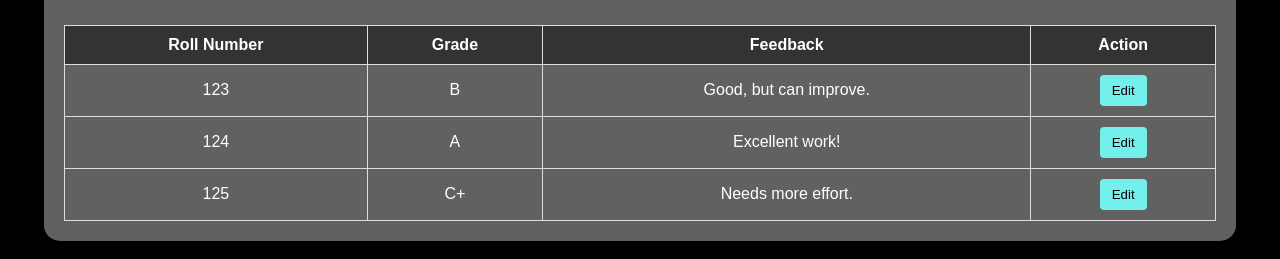
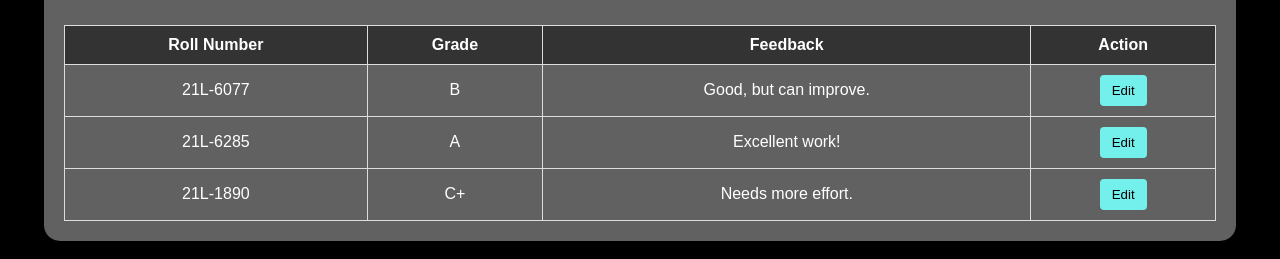
Before and after one commit to MianHadihehe/SmartTA, a React (Vite) app in the folder SmartTA-frontend/: page /teacher-grades in a window 1280 px wide. Shown: the part 270-529 px from the top of the page. Built offline with nearby package versions, Linux system fonts and the light colour scheme.

Commit message:
dummy buttons flow

```diff
--- a/SmartTA-frontend/src/components/TeacherGradesPage.jsx
+++ b/SmartTA-frontend/src/components/TeacherGradesPage.jsx
@@ -12,9 +12,9 @@ const TeacherGradesPage = () => {
 
   // Mock initial grades provided by AI
   const [grades, setGrades] = useState([
-    { rollNumber: '123', grade: 'B', feedback: 'Good, but can improve.' },
-    { rollNumber: '124', grade: 'A', feedback: 'Excellent work!' },
-    { rollNumber: '125', grade: 'C+', feedback: 'Needs more effort.' },
+    { rollNumber: '21L-6077', grade: 'B', feedback: 'Good, but can improve.' },
+    { rollNumber: '21L-6285', grade: 'A', feedback: 'Excellent work!' },
+    { rollNumber: '21L-1890', grade: 'C+', feedback: 'Needs more effort.' },
   ]);
 
   const [isModalOpen, setIsModalOpen] = useState(false);
@@ -38,19 +38,14 @@ const TeacherGradesPage = () => {
     setIsModalOpen(false);
   };
 
-  // Accept all grades
   const handleAcceptAll = () => {
     alert('All grades accepted!');
-    // Implement your logic for accepting all grades
   };
 
-  // Retry AI grading
   const handleRetry = () => {
     alert('Retrying AI-based grading...');
-    // Implement retry logic here
   };
 
-  // Logout functionality
   const handleLogout = () => {
     navigate('/');
   };
@@ -101,7 +96,6 @@ const TeacherGradesPage = () => {
         <button className="retry-btn" onClick={handleRetry}>Retry Evaluation</button>
       </div>
 
-      {/* Modal for editing grades */}
       {isModalOpen && (
         <div className="modal">
           <div className="modal-content">
--- a/SmartTA-frontend/src/components/TeacherHome.jsx
+++ b/SmartTA-frontend/src/components/TeacherHome.jsx
@@ -83,6 +83,9 @@ const TeacherHome = () => {
     setShowUploadButton(false);
   };
 
+  const handleEvaluate=()=>{
+    navigate('/teacher-grades');
+  }
 
   console.log(files);
 
@@ -122,11 +125,11 @@ const TeacherHome = () => {
         </div>
       </div>
 
-      <ul>
+      {/* <ul>
         {files.map((file, index) => (
           <li key={index}>{file.name}</li>
         ))}
-      </ul>
+      </ul> */}
 
       <div
         className={`drag-drop-area ${isDragging ? 'dragging' : ''}`}
@@ -155,7 +158,7 @@ const TeacherHome = () => {
       </div>
 
       <div className="submit-cont">
-        <button className='btn-submit' type='submit'>Evaluate</button>
+        <button className='btn-submit' onClick={handleEvaluate} type='submit'>Evaluate</button>
       </div>
     </div>
   );
--- a/SmartTA-frontend/src/styling/teachergrades.css
+++ b/SmartTA-frontend/src/styling/teachergrades.css
@@ -181,12 +181,12 @@ body {
   }
 
   .save-btn {
-    background-color: #5cb85c;
+    background-color: rgb(234,67,89);
     color: white;
   }
 
   .close-btn {
-    background-color: #d9534f;
+    background-color: #333;
     color: white;
   }
 
```
